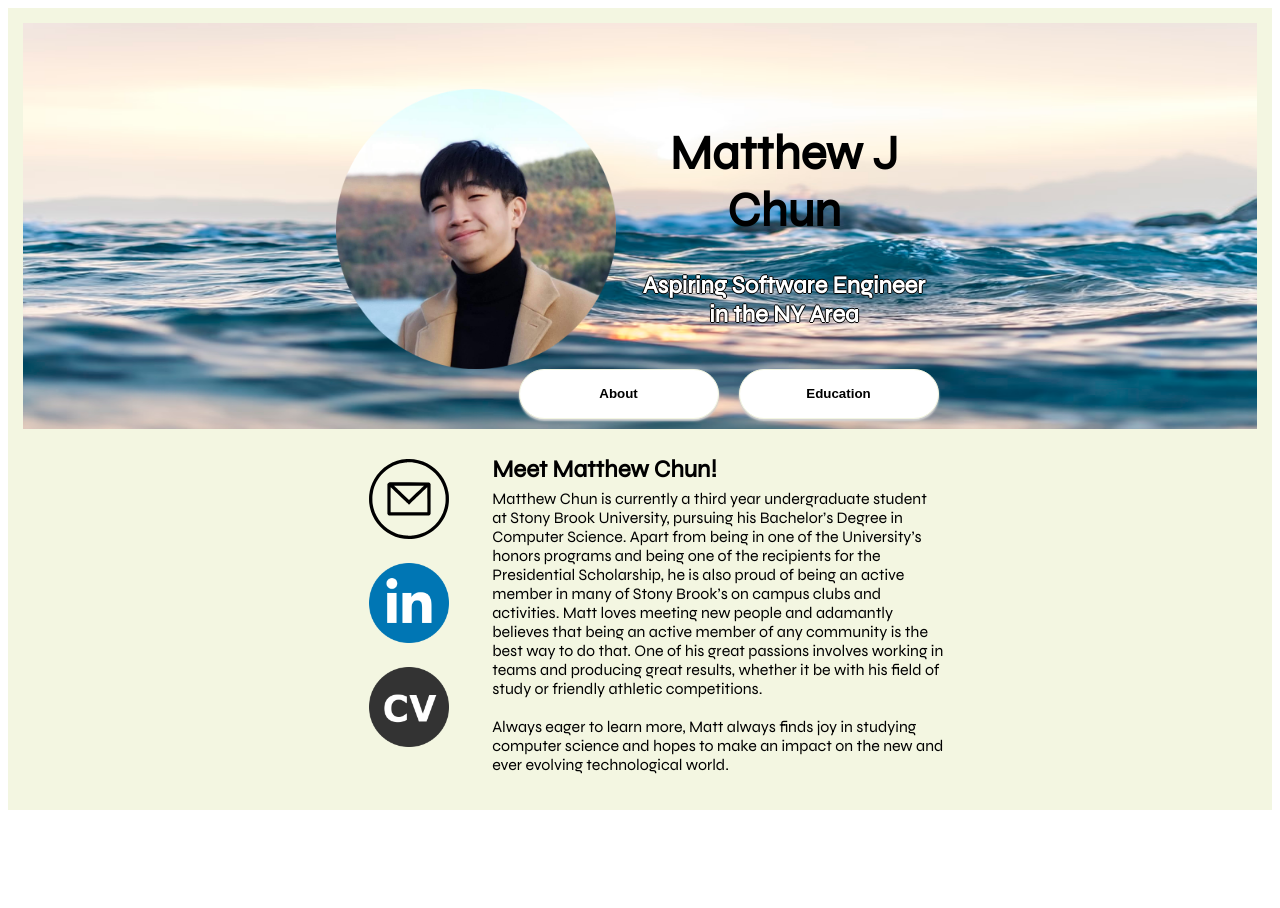
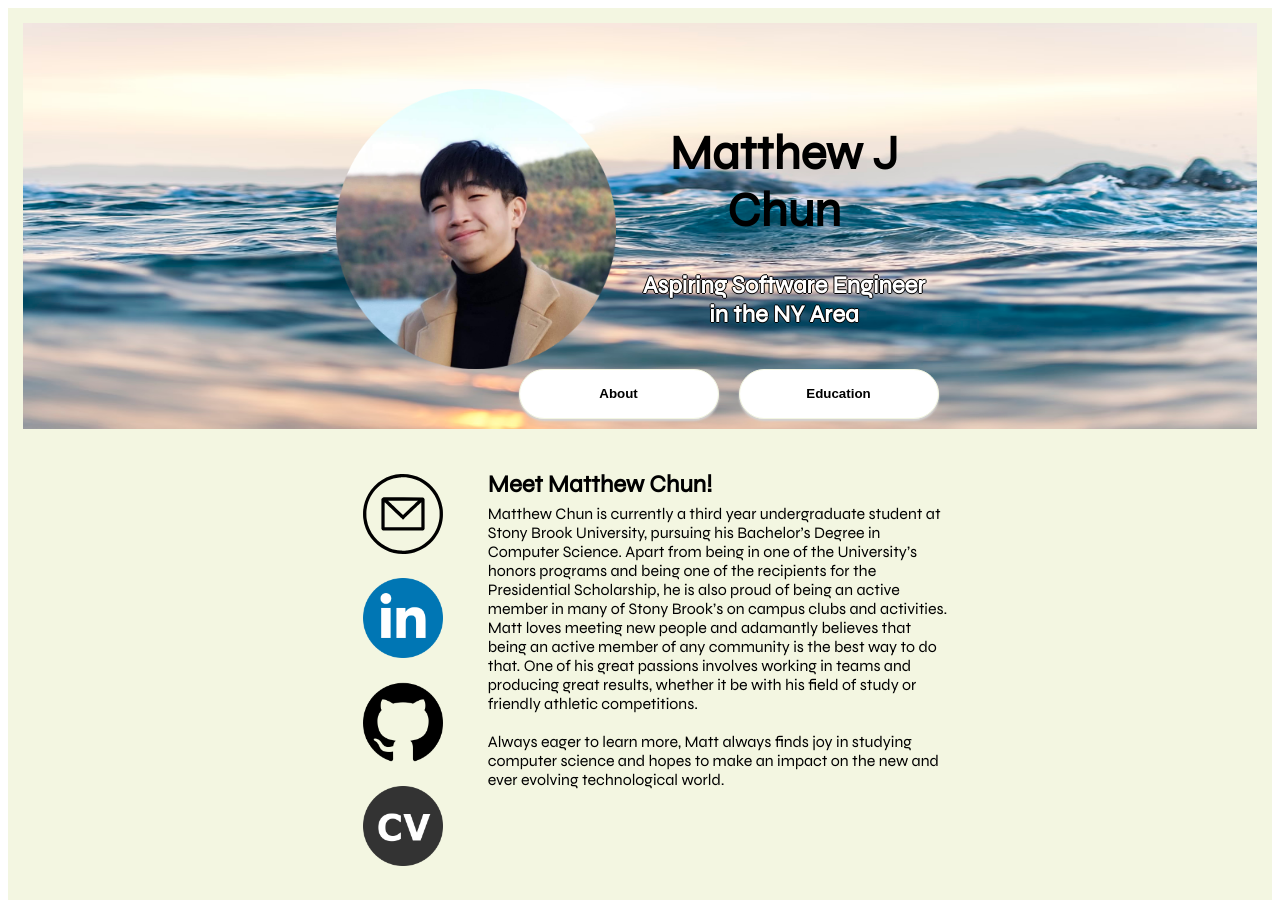
Before and after one commit to matthewjchun/matthewjchun.github.io, a React (Create React App) app: page / in a window 1280 px wide. Before the commit the page ends 818 px from the top, so only its background shows below. Built offline with nearby package versions, Linux system fonts and the light colour scheme.

Commit message:
fixed banner img

```diff
--- a/src/App.css
+++ b/src/App.css
@@ -7,6 +7,7 @@
 .block-wrap {
   box-sizing: border-box;
   width: 100%;
+  height: 100%;
   margin: auto;
   /* background-color: white; */
   /* border: 15px solid  #D7F6F8; */
@@ -14,12 +15,23 @@
   /* border: 15px solid grey; */
   background-image: url("./banner.jpg");
   background-repeat: no-repeat;
-  background-size: 1440px 500px;
+  background-size: 100% 100%;
 }
 
-.Responsive {
-  width: 100%;
-  height: 100%;
+.Head {
+
+}
+
+.Navigation {
+
+}
+
+.About {
+
+}
+
+.Education {
+
 }
 
 /* .Color-block {
@@ -121,6 +133,7 @@
       .Responsive{
         width: 50%;
         height: 50%;
+        background-color: black;
       }
 }
 
--- a/src/App.js
+++ b/src/App.js
@@ -15,18 +15,19 @@
 
   render() {
     <meta name="viewport" content="width=device-width, initial-scale=1.0"></meta>
-    const slider = this.state.content ? ( <About />) : (<Education />);
+    const slider = this.state.content ? ( <About className='About'/>) : (<Education className='Education'/>);
 
     return (
-      <div className='Responsive'>
+      // <div className='Responsive'>
+      <div className="App">
       <div className='block-wrap'>
-      <div className="App">
-        <Header />
-        <Navigation about={this.state.content} info={(content) => this.setState({content})}/>
+        <Header className='Head' />
+
+        <Navigation className='Navigation' about={this.state.content} info={(content) => this.setState({content})}/>
+      </div>
         {slider}
       </div>
-      </div>
-      </div>
+      // </div>
     );
   }
 }
--- a/src/components/About.js
+++ b/src/components/About.js
@@ -13,7 +13,10 @@
                     </a>
                     <a href='https://www.linkedin.com/in/matthew-chun-9081401a2/' target='_blank'>
                         <img src={process.env.PUBLIC_URL + '/icons/linkedin.png'} className='icon-link'/>
-                   </a>
+                    </a>
+                    <a href='https://github.com/matthewjchun' target='_blank'>
+                        <img src={process.env.PUBLIC_URL + '/icons/github.png'} className='icon-link'/>
+                    </a>
                     <a href={process.env.PUBLIC_URL + '/doc/Resumev3.pdf'} target='_blank'>
                         <img src={process.env.PUBLIC_URL + '/icons/resume.svg'} className='icon-link'/>
                     </a>
--- a/src/components/Education.js
+++ b/src/components/Education.js
@@ -11,6 +11,9 @@
                 </a>
                 <a href='https://www.linkedin.com/in/matthew-chun-9081401a2/' target='_blank'>
                     <img src={process.env.PUBLIC_URL + '/icons/linkedin.png'} className='icon-link'/>
+                </a>
+                <a href='https://github.com/matthewjchun' target='_blank'>
+                        <img src={process.env.PUBLIC_URL + '/icons/github.png'} className='icon-link'/>
                 </a>
                 <a href={process.env.PUBLIC_URL + '/doc/Resumev3.pdf'} target='_blank'>
                     <img src={process.env.PUBLIC_URL + '/icons/resume.svg'} className='icon-link'/>
```
Also changed, not shown: public/icons/github.png (added).
